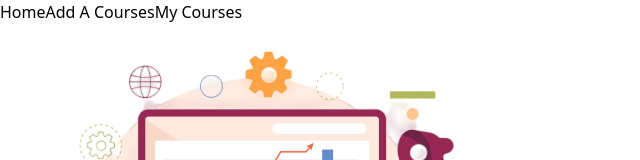
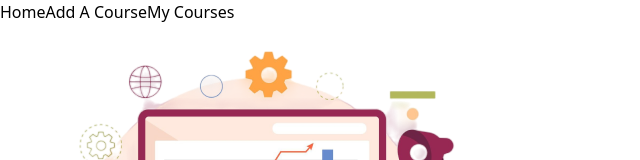
Before and after one commit to KingrogKDR/sih-prototype, a React (Vite) app: page /dashboard in a window 1280 px wide. Shown: the top 160 px of the page, without its empty margins (0-640 px from the left). Built offline with nearby package versions, Linux system fonts and the light colour scheme.

Commit message:
minor changes in navbar

```diff
--- a/src/components/Navbar.jsx
+++ b/src/components/Navbar.jsx
@@ -12,7 +12,7 @@ function Navbar({
 }) {
   return (
     <div
-      className={`w-full pt-10 h-[200px] ${customStyles} rounded-b-full flex flex-col`}
+      className={`w-full pt-10 h-[280px] ${customStyles} rounded-b-full flex flex-col`}
     >
       <div className="h-[20%] flex flex-row items-center justify-between gap-3">
         <div className="w-[68px] h-[58px] top-[14px] left-[28px] rounded-full bg-[#D9D9D9] ml-10"></div>
@@ -59,7 +59,7 @@ function Navbar({
                 isActive ? "underline text-white" : "text-white"
               }
             >
-              Add A Courses
+              Add A Course
             </NavLink>
             <NavLink
               to="/my-learnings"
```
